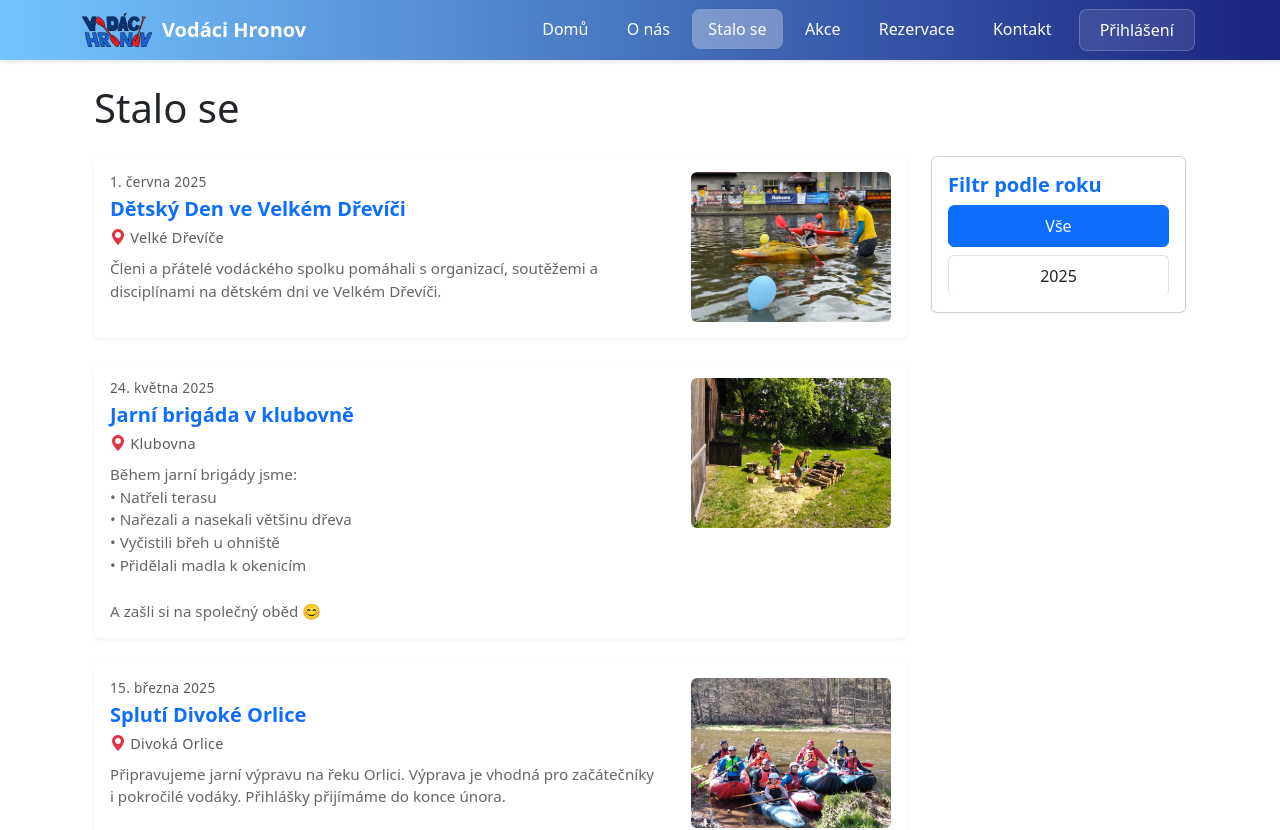
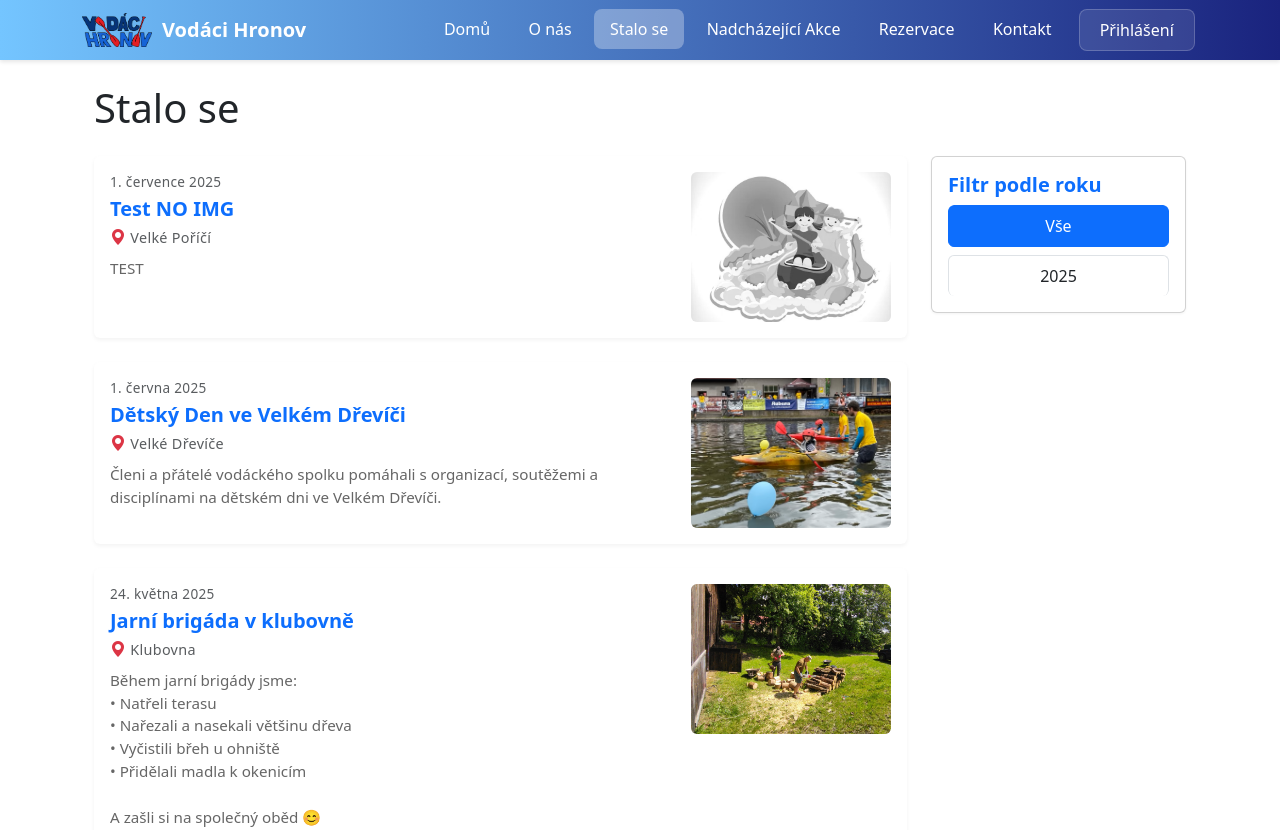
Before and after one commit to Karcoolka/vodaci_hronov, a Vue app: page /stalo-se in a window 1280 px wide. Shown: the top 830 px of the page. Built offline with nearby package versions, Linux system fonts and the light colour scheme.

Commit message:
stylling 2

```diff
--- a/src/App.vue
+++ b/src/App.vue
@@ -37,7 +37,7 @@ onMounted(() => {
               <router-link class="nav-link" to="/stalo-se">Stalo se</router-link>
             </li>
             <li class="nav-item">
-              <router-link class="nav-link" to="/akce">Akce</router-link>
+              <router-link class="nav-link" to="/akce">Nadcházející Akce</router-link>
             </li>
             <li class="nav-item">
               <router-link class="nav-link" to="/rezervace">Rezervace</router-link>
--- a/src/router/index.js
+++ b/src/router/index.js
@@ -22,8 +22,8 @@ const router = createRouter({
     },
     {
       path: '/stalo-se',
-      name: 'news',
-      component: () => import('../views/NewsView.vue')
+      name: 'past',
+      component: () => import('../views/PastView.vue')
     },
     {
       path: '/akce',
--- a/src/views/EventsView.vue
+++ b/src/views/EventsView.vue
@@ -1,15 +1,14 @@
 <template>
   <div class="events">
     <div class="container">
-      <h1 class="mb-4">Akce</h1>
+      <h1 class="mb-4">Nadcházející akce</h1>
 
       <!-- Upcoming Events -->
       <section class="mb-5">
-        <h2 class="mb-4">Nadcházející akce</h2>
         <div class="row g-4">
           <div class="col-md-6 col-lg-4" v-for="(event, index) in upcomingEvents" :key="index">
             <div class="card h-100">
-              <img :src="event.image" class="card-img-top" :alt="event.title">
+              <img :src="event.image || defaultEvent" class="card-img-top" :alt="event.title">
               <div class="card-body">
                 <div class="d-flex justify-content-between align-items-center mb-2">
                   <h5 class="card-title mb-0">{{ event.title }}</h5>
@@ -35,6 +34,7 @@
 import { ref } from 'vue'
 import events1 from '@/assets/photos/events_1.png'
 import events2 from '@/assets/photos/events_2.png'
+import defaultEvent from '@/assets/photos/default_event.jpg'
 
 
 const upcomingEvents = ref([
@@ -53,6 +53,12 @@ const upcomingEvents = ref([
     description: 'Čtyřdenní vodácký výcvikový kurz pro začátečníky i pokročilé na Roudnici',
     location: 'Roudnice Nad Labem',
     image: events1
+  },
+  {
+    title: 'Test NO IMG',
+    date: '7-10. srpna 2025',
+    description: 'Čtyřdenní vodácký výcvikový kurz pro začátečníky i pokročilé na Roudnici',
+    location: 'Roudnice Nad Labem'
   },
 ])
 
--- a/src/views/NewsView.vue
+++ b/src/views/PastView.vue
@@ -18,12 +18,12 @@
                 </div>
                 <p class="card-text">{{ news.content }}</p>
               </div>
-              <div class="news-image" v-if="news.image">
+              <div class="news-image">
                 <img
-                  :src="news.image"
+                  :src="news.image || defaultEvent"
                   :alt="news.title"
                   class="img-fluid rounded"
-                  @error="handleImageError"
+                  :class="{ 'grayscale': !news.image }"
                 />
               </div>
             </div>
@@ -61,6 +61,7 @@
 <script setup>
 import { ref, computed } from 'vue'
 import 'bootstrap-icons/font/bootstrap-icons.css'
+import defaultEvent from '@/assets/photos/default_event.jpg'
 
 // Import images
 import news1 from '@/assets/photos/news_1.png'
@@ -73,6 +74,13 @@ import news6 from '@/assets/photos/news_6.png'
 const selectedYear = ref(null)
 
 const newsItems = ref([
+{
+    title: 'Test NO IMG',
+    date: '1. července 2025',
+    year: 2025,
+    location: 'Velké Poříčí',
+    content: 'TEST'
+  },
   {
     title: 'Dětský Den ve Velkém Dřevíči',
     date: '1. června 2025',
@@ -289,4 +297,8 @@ const handleImageError = (event) => {
   color: #dc3545;
   font-size: 1rem;
 }
+
+.grayscale {
+  filter: grayscale(100%);
+}
 </style>
```
Also changed, not shown: src/assets/photos/default_event.jpg (added).
